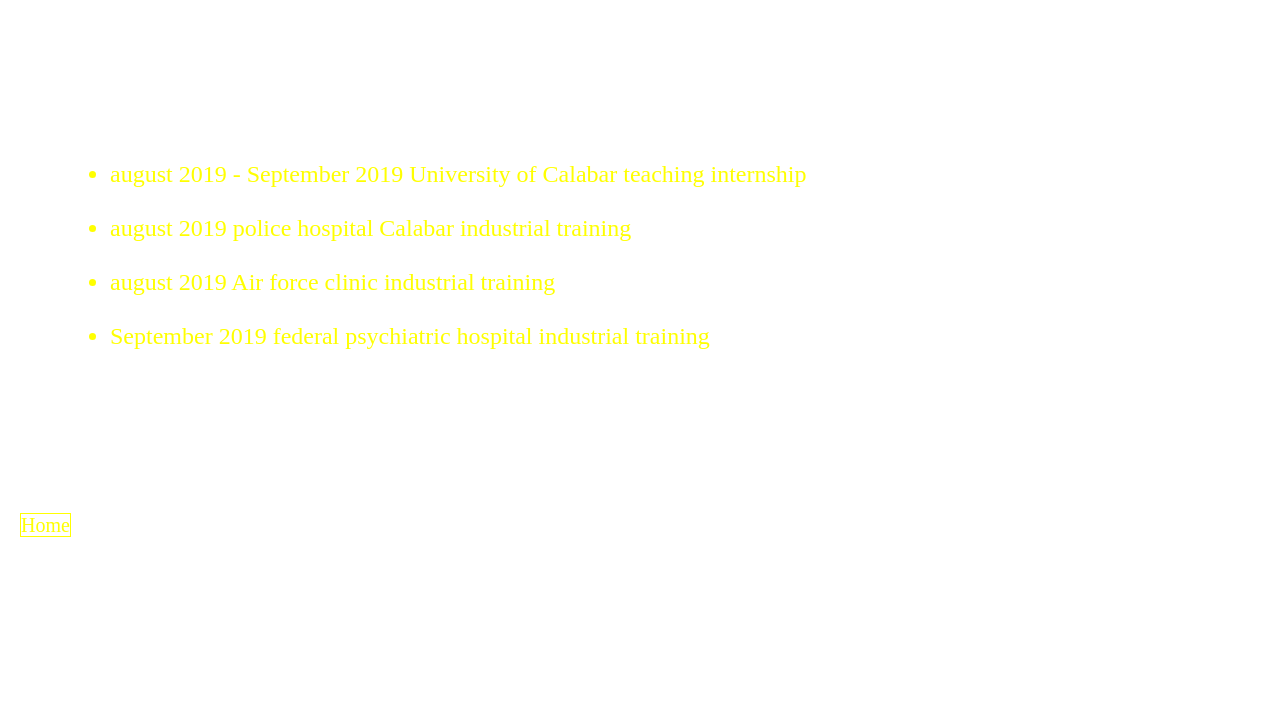
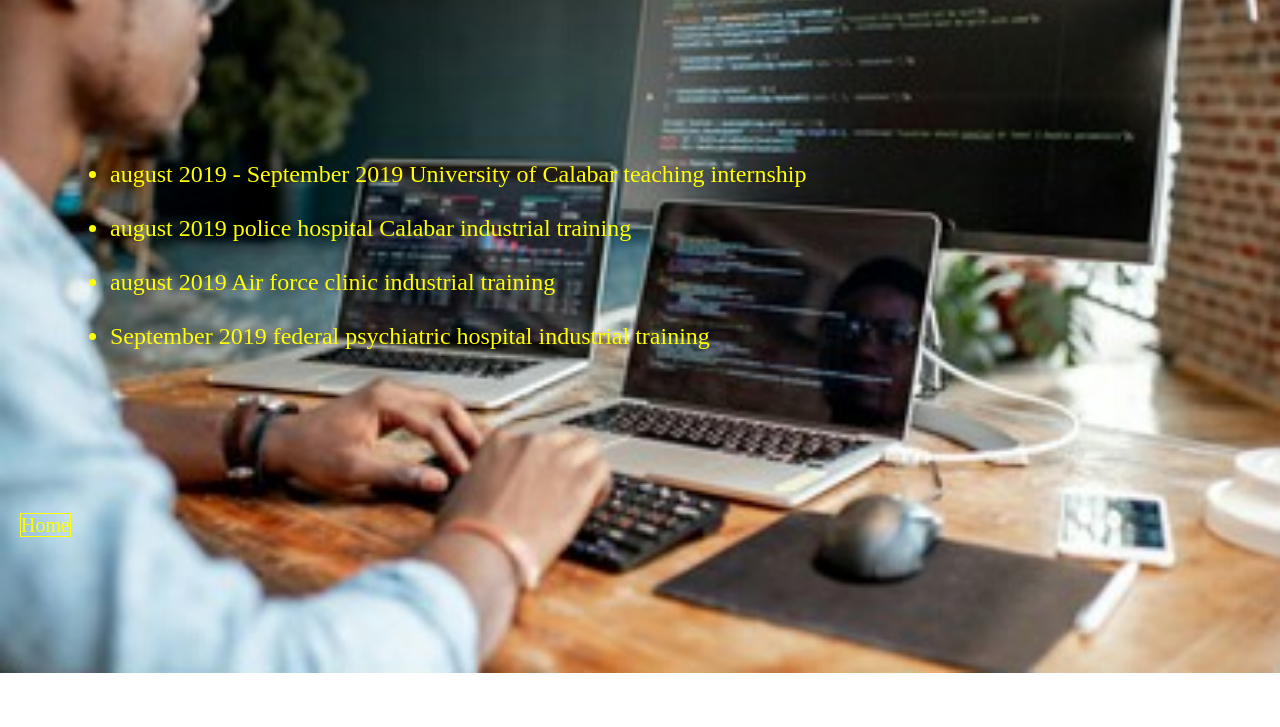
Before and after one commit to Curiositydavid/My_website, a plain HTML site: page work.html in a window 1280 px wide. Shown: the part 73-800 px from the top of the page. Drawn offline with Linux system fonts and the light colour scheme.

Commit message:
Update style.css

```diff
--- a/style.css
+++ b/style.css
@@ -1,5 +1,5 @@
 body{
-   background-image:url(image/IMG.JPG);
+   background-image:url(IMG.JPG);
    background-repeat: no-repeat;
    background-position: center;
    background-size:cover;
```
